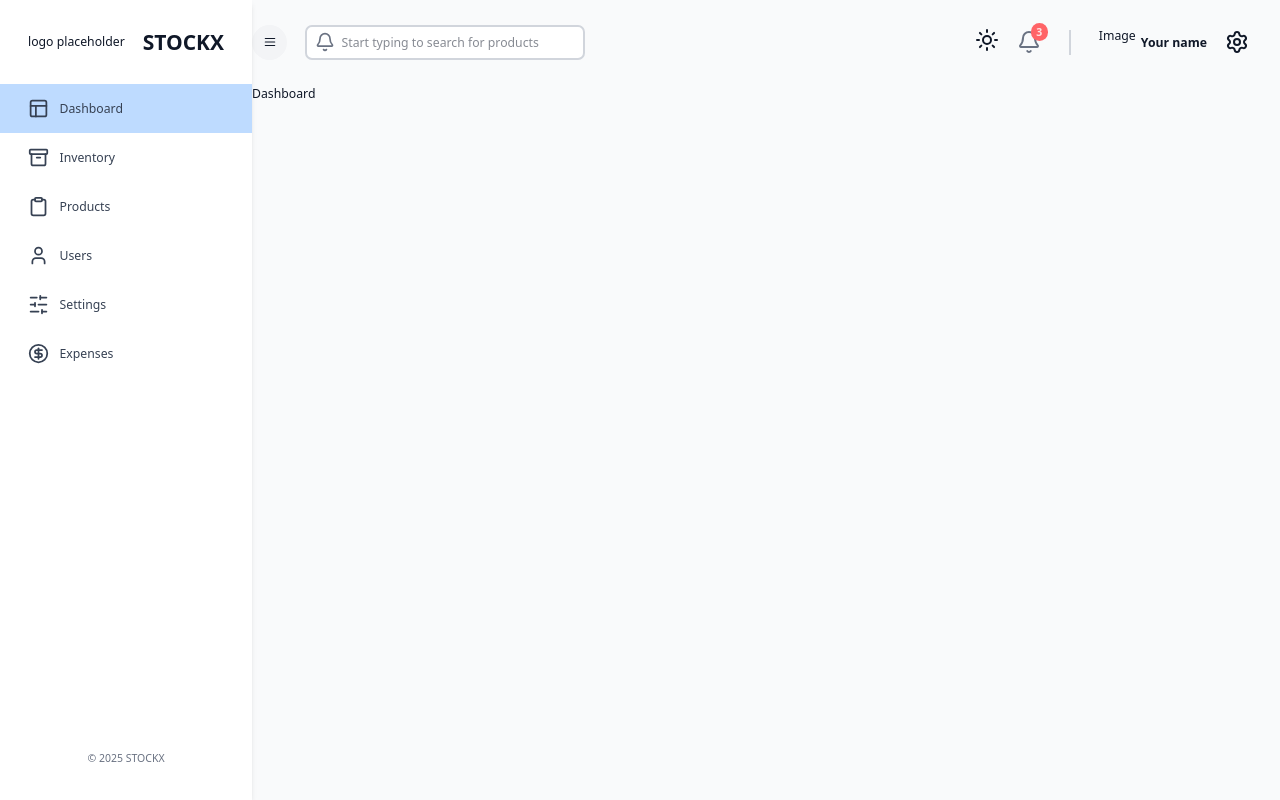
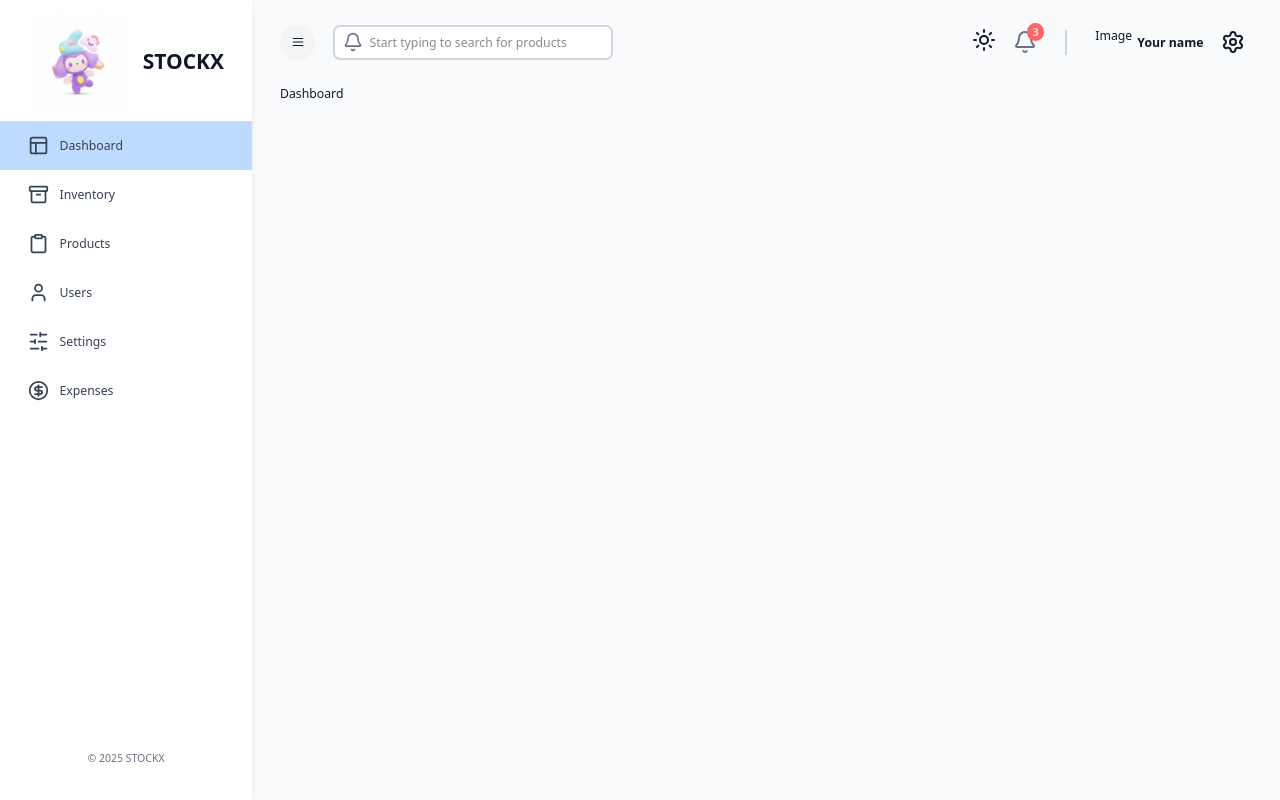
Before and after one commit to SongC-unsw/Fullstack-inventory-management, a Next.js app in the folder client/: page / in a window 1280 px wide. Built offline with nearby package versions, Linux system fonts and the light colour scheme; no server answers.

Commit message:
Update Sidebar component to include logo image and adjust padding; modify Dashboard layout padding for better alignment

```diff
--- a/client/src/app/(components)/Sidebar/index.tsx
+++ b/client/src/app/(components)/Sidebar/index.tsx
@@ -6,6 +6,7 @@ import React from "react";
 import dayjs from "dayjs";
 import { usePathname } from "next/navigation";
 import Link from "next/link";
+import Image from "next/image";
 
 const Sidebar = () => {
   const currentYear = dayjs().year();
@@ -49,10 +50,12 @@ const Sidebar = () => {
   return (
     <div className={sidebarClassNames}>
       {/* Pass in the styling for the whole sidebar */}
-      <div className={`flex gap-3 justify-between items-center pt-8 ${isSidebarCollapsed ? "px-5" : "px-8"}`}>
+      <div className={`flex gap-3 justify-between items-center pt-3 ${isSidebarCollapsed ? "px-2" : "px-8"}`}>
         {/* LOGO part */}
         {/* Sidebar align to the left when larger than md */}
-        <div>logo placeholder</div>
+        <div>
+          <Image src={"/logo.png"} alt='StockX Logo' width={100} height={100} />
+        </div>
         <h1 className={`font-extrabold text-2xl ${isSidebarCollapsed ? "hidden" : "block"}`}>STOCKX</h1>
         <button className='md:hidden px-3 py-3 bg-gray-100 rounded-full hover:bg-blue-100' onClick={toggleSidebar}>
           {/* only set the button on the sidebar */}
@@ -62,7 +65,7 @@ const Sidebar = () => {
         </button>
       </div>
       {/* SIDEBAR LINKS */}
-      <div className='flex-grow mt-8'>
+      <div className='flex-grow mt-3'>
         {/* links here  link to not grow when page size grow*/}
         <SidebarLink href='/dashboard' icon={Layout} label='Dashboard' isCollapsed={isSidebarCollapsed} />
         <SidebarLink href='/inventory' icon={Archive} label='Inventory' isCollapsed={isSidebarCollapsed} />
--- a/client/src/app/dashboardWrapper.tsx
+++ b/client/src/app/dashboardWrapper.tsx
@@ -23,7 +23,7 @@ const DashboardLayout = ({ children }: { children: React.ReactNode }) => {
       {/* Side bar part */}
       <Sidebar />
       <main
-        className={`flex flex-col w-full h-full py-7 px-9 bg-gray-50 ${isSidebarCollapsed ? "md:pl-24" : "md:pl-72"}`}
+        className={`flex flex-col w-full h-full py-7 px-10 bg-gray-50 ${isSidebarCollapsed ? "md:pl-24" : "md:pl-80"}`}
       >
         {/* Main part including the navbar and dashboard main content */}
         <Navbar />
```
